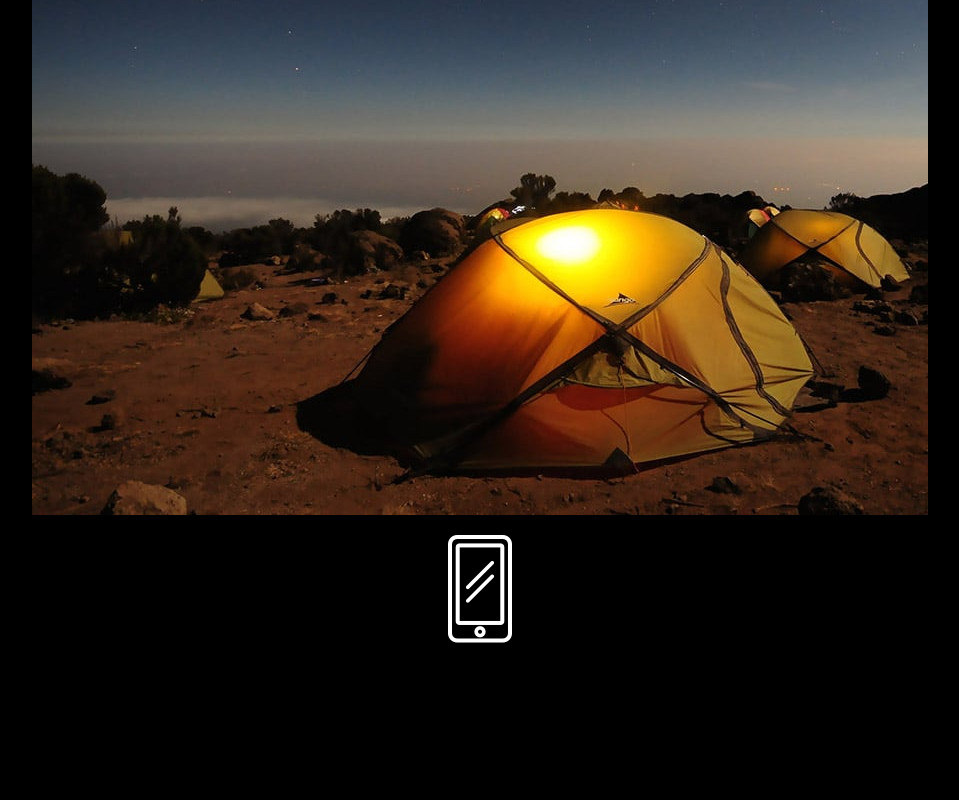
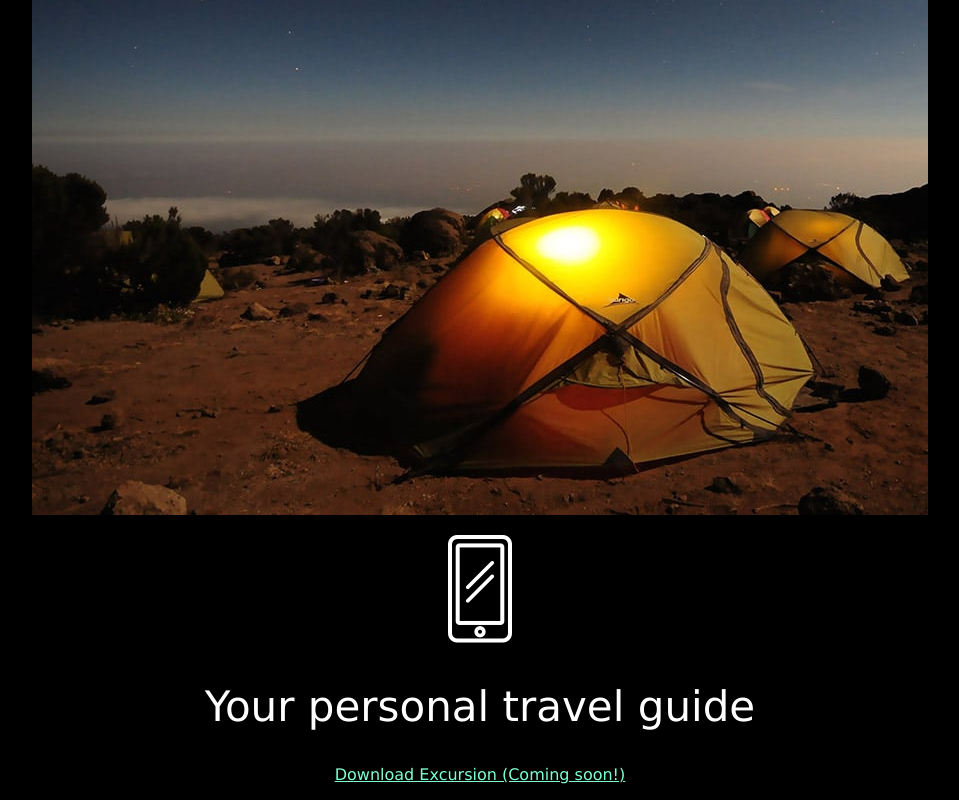
Before and after one commit to drewsandiego/excursion, a plain HTML site: page index.html in a window 1280 px wide. Shown: the part 497-1297 px from the top of the page, without its empty margins (160-1119 px from the left). Before the commit the page ends 1160 px from the top, so only its background shows below. Drawn offline with Linux system fonts and the light colour scheme.

Commit message:
added bottom header and link

```diff
--- a/index.html
+++ b/index.html
@@ -17,5 +17,7 @@
 <h4 class="header--sub">Excursion remembers places you like, and recommends new points of interest around you.</h4>
 <p><img src="resources/images/camp.jpg"/></p>
 <p><img src="resources/images/phone.png"/></p>
+<h2 class="header--secondary"><h2 class="header--secondary">Your personal travel guide</h2></h2>
+<p><a class="link--cta" href="#">Download Excursion (Coming soon!)</a></p>
 </body>
 </html>
```
